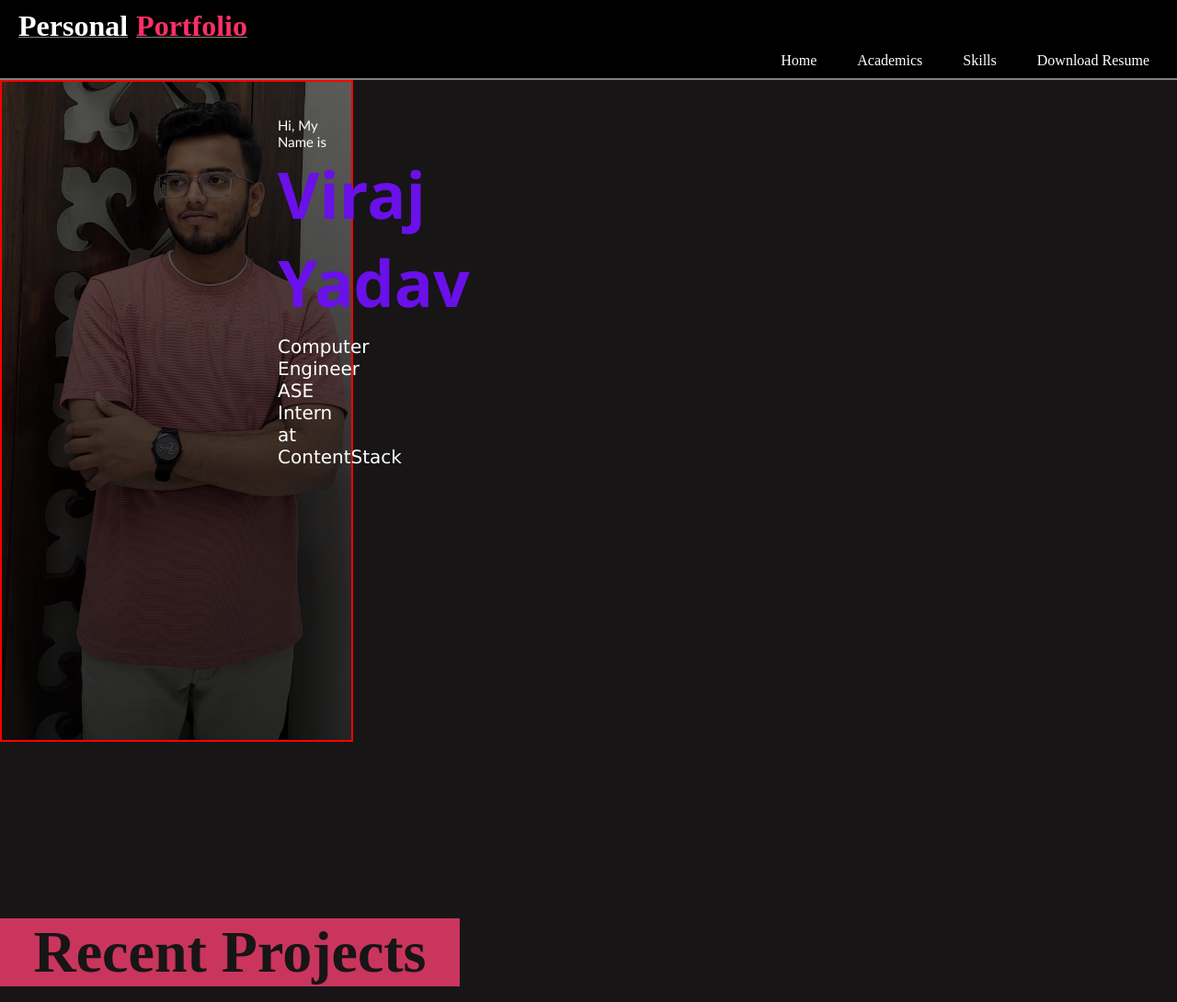
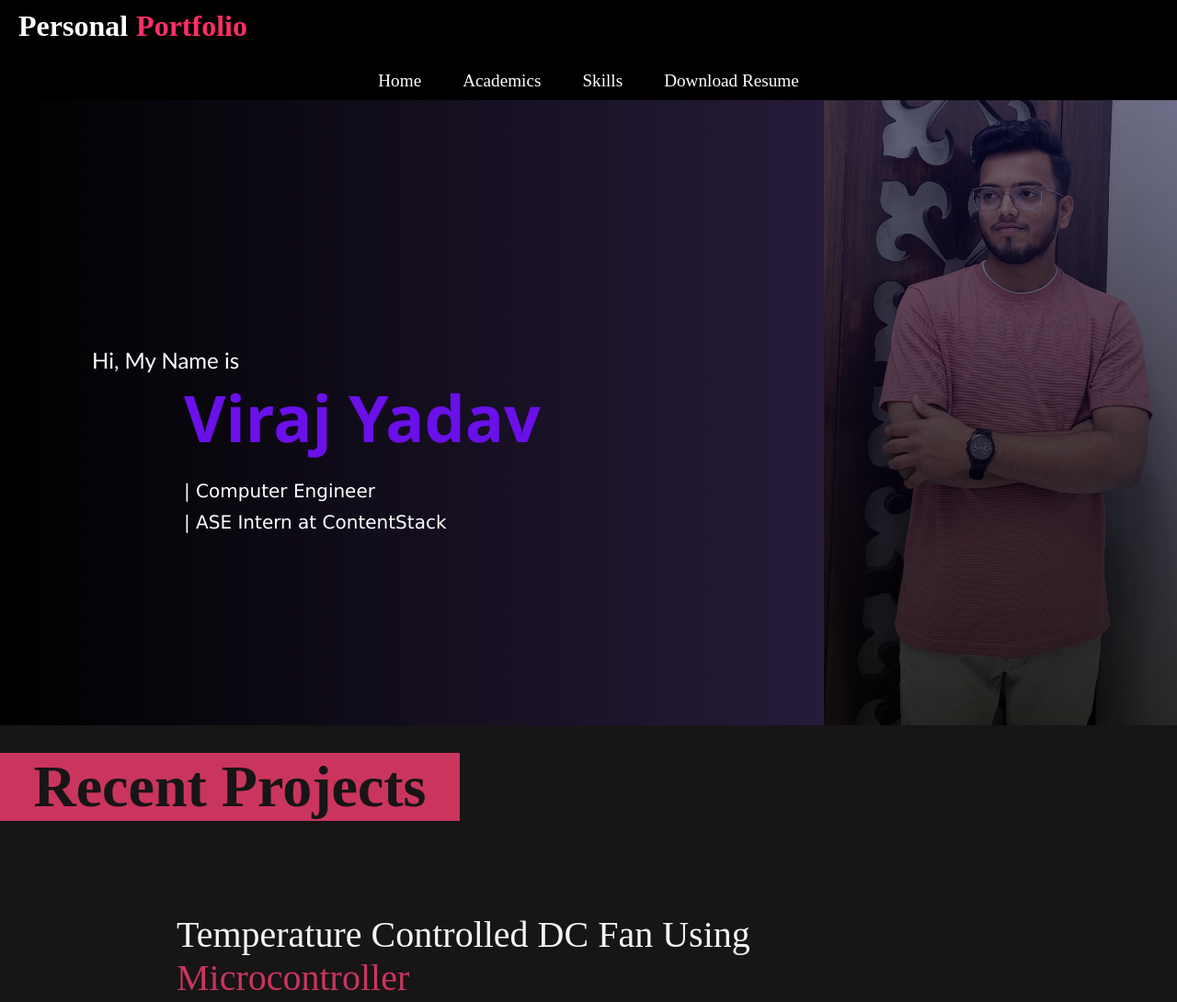
Before and after one commit to VirajLY/Personal-Portfolio, a plain HTML site: page index.html in a window 1280 px wide. Shown: the top 1090 px of the page at 92% size. Drawn offline with Linux system fonts and the light colour scheme.

Commit message:
modified navbar and banner

```diff
--- a/index.html
+++ b/index.html
@@ -13,25 +13,27 @@
         <h1 id="personal">Personal</h1>
         <h1 id="portfolio">Portfolio</h1>
         <nav class="nav">
-            <div class="nav-links">
-                <a href="#">Home</a>
-                <a href="#">Academics</a>
-                <a href="#">Skills</a>
-                <a href="#">Download Resume</a>
-            </div>
+            <ul class="nav-links">
+                <li><a href="#">Home</a></li>
+                <li><a href="#">Academics</a></li>
+                <li><a href="#">Skills</a></li>
+                <li><a href="#">Download Resume</a></li>
+            </ul>
         </nav>
-        <hr color="gray">
+        <!-- <hr color="gray"> -->
     </header>
 
    <main>
-        <div>
+        <div class="heading-main">
+
             <!-- <img class="avatar" src="avatar.jpng" alt="Image not Found :("> -->
             <div class="avatar-heading">
                 <h3> Hi, My Name is </h3>
                 <h1>Viraj Yadav</h1>
-                <h2>Computer Engineer</h2>
-                <h2>ASE Intern at ContentStack</h2>
+                <h2>| Computer Engineer</h2>
+                <h2>| ASE Intern at ContentStack</h2>
             </div>
+            <div class="avatar"></div>
         </div>
             <div class="projects">
                 <div class="projects-heading">
@@ -39,7 +41,7 @@
                  </div>
             <div id="project-microcontroller">
                <div class="microcontroller-content">
-                    <h2>Temperature Controlled DC Fan Using Microcontroller</h2>
+                    <h2>Temperature Controlled DC Fan Using <div class="mc"> Microcontroller</div></h2>
                     <p>The aim of this project is to develop an automatic fan framework that can change the speed level with the change in environmental temperature.</p>
                 </div>
                 <!-- <img  src="dcfan.png" alt="Micro-controller Not Found:(">   -->
--- a/style/style.css
+++ b/style/style.css
@@ -19,7 +19,6 @@ header h1{
     margin:0;
     display: inline;
     font-size:2rem;
-    text-decoration: 1px underline gray;
 }
 #personal{
     margin-left: 20px;
@@ -31,72 +30,86 @@ header h1{
 
 .nav{
     padding: 10px;
-    text-align:end;
+    text-align:center;
+    margin-top: 20px ;
     /* border: 1px solid yellow; */
+
 }
-.nav a{
+.nav-links{
+    list-style: none;
+    display: flex;
+    column-gap: 45px;
+    justify-content:center;
+    font-size: 1.2rem;
+}
+.nav-links a{
+    color: white;
     text-decoration: none;
-    color: white;
-    margin: 0 20px;
 }
 nav a:hover{
     color: rgb(255, 47, 102);
+    font-size: 14px;
     /* text-transform: uppercase; */
+}
+.heading-main{
+    /* border: 1px solid rgb(50, 49, 49); */
+    background: linear-gradient(to right ,rgb(0, 0, 0),rgba(98, 70, 149, 0.551));
+    /* background: linear-gradient(rgb(0, 0, 0),rgba(108, 101, 105, 0.4)); */
+    display: flex;
+    justify-content: space-between;
+    align-items: center;
+    background-color: black;
 }
 
 .avatar-heading {
     color: white;
-    border: 2px solid red;
+    /* border: 2px solid red; */
     display: flex;
     flex-direction: column;
-    background: linear-gradient(rgba(0,0,0,0.6),rgba(0,0,0,0.8)),url(/avatar.jpg);
-    background-size: cover;
+}
+.avatar{
+    background: linear-gradient(rgba(0, 0, 0, 0.6),rgba(0,0,0,0.8)),url(/avatar.jpg);
+    background: linear-gradient(rgba(10, 10, 60, 0.55),rgba(0,0,0,0.8)),url(/avatar.jpg);
+    background-color: rgb(23, 21, 22);
+    background-size:cover;
+    /* border: 2px solid red; */
     background-repeat: no-repeat;
-    height: 90vh;
+    height: 85vh;
     width: 30vw;
-    /* background-position: center center; */
 }
+
 .avatar-heading h1{
     font-size: 70px;
-    margin: 0 0 10px 300px;
+    margin: 0 0 10px 200px;
     /* border: 1px solid red; */
     padding: 0;
     color: rgb(106, 16, 233);
+    /* text-shadow: 10px 1px 40px rgb(106,16,233); */
     font-family: 'Segoe UI', Tahoma, Geneva, Verdana, sans-serif;
 }
 .avatar-heading h2{
     font-size: 20px;
-    margin: 0 0px 0 300px;
+    margin: 10px 0 0 200px;
     font-family: Verdana, Geneva, Tahoma, sans-serif;
     font-weight:100;
 }
 .avatar-heading h3{
-    font-size: 15px;
-    margin: 10% 0 0 300px;
+    font-size: 1.5rem;
+    margin: 10% 0 0 100px;
     padding: 0;
     font-weight: 100;
     font-family: 'Trebuchet MS', 'Lucida Sans Unicode', 'Lucida Grande', 'Lucida Sans', Arial, sans-serif;
 }
-
-/* .avatar{
-    width: 250px;
-    background-color: rgb(14, 13, 13);
-    display: inline;
-    float: left;
-    border: 2px solid blue;
-} */
-
 .projects{
     color: whitesmoke;
     margin-top:15%;
+    margin-top: 30px;
     /* border: 1px solid beige;     */
-    /* padding:0 15%;   */
 }
 .projects-heading{
     color: rgb(23, 21, 22);
     text-align: center;
     font-size: 2rem;
-    /* background-color: rgb(202, 53, 93); */
     margin-bottom: 100px;
     /* padding: 10px; */
     /* border: 1px solid white; */
@@ -126,7 +139,10 @@ nav a:hover{
 .microcontroller-content h2{
     font-size: 2.5rem;
     margin-bottom: 10px;
-
+    font-weight:400;
+}
+.mc{
+    color: rgb(202, 53, 93);
 }
 /* #project-microcontroller img {
     width:500px;
```
